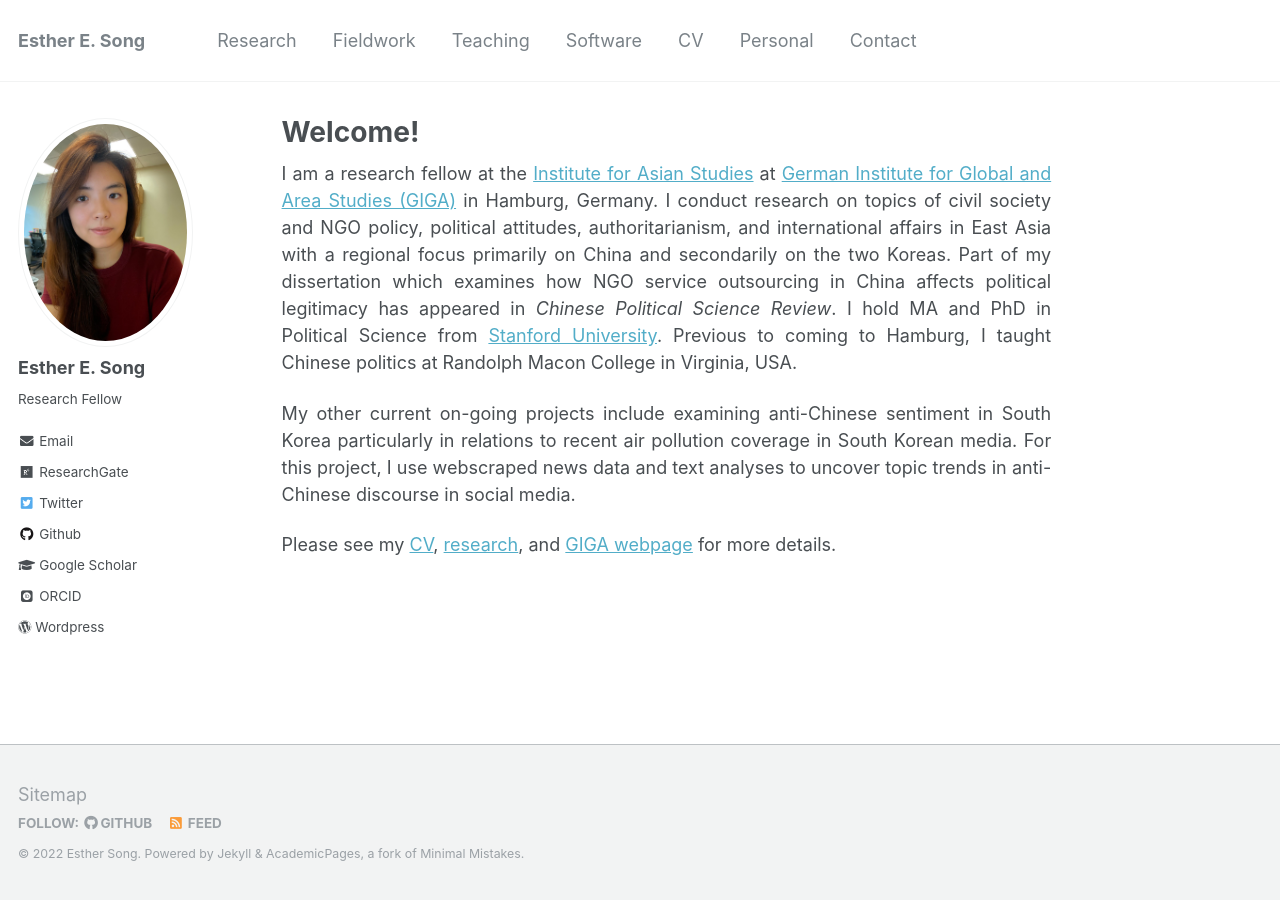
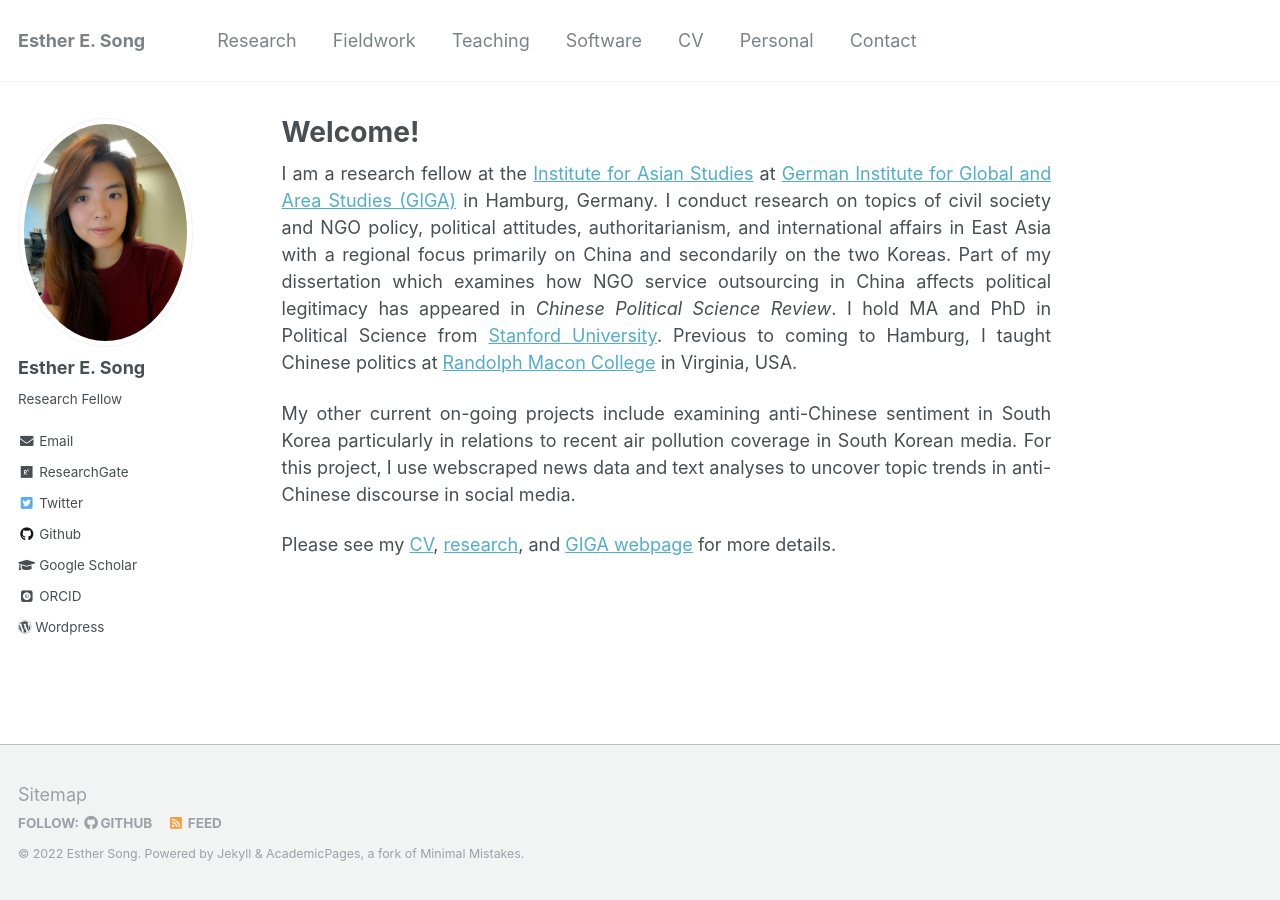
Before and after one commit to ehsong/ehsong.github.io, a Jekyll site: the page built from _pages/about.md, in a window 1280 px wide. Built offline with Jekyll 4.4.1, drawn with Linux system fonts in a browser that asks for light colours; some web fonts are replaced; part of the change alters nothing that is shown.

```diff
--- a/_pages/about.md
+++ b/_pages/about.md
@@ -7,7 +7,7 @@ redirect_from:
   - /about/
   - /about.html
 ---
-I am a research fellow at the [Institute for Asian Studies](https://www.giga-hamburg.de/en/institutes/giga-institute-for-asian-studies/) at [German Institute for Global and Area Studies (GIGA)](https://www.giga-hamburg.de/en/) in Hamburg, Germany. I conduct research on topics of civil society and NGO policy, political attitudes, authoritarianism, and international affairs in East Asia with a regional focus primarily on China and secondarily on the two Koreas. Part of my dissertation which examines how NGO service outsourcing in China affects political legitimacy has appeared in *Chinese Political Science Review*. I hold MA and PhD in Political Science from [Stanford University](https://stanford.edu). Previous to coming to Hamburg, I taught Chinese politics at Randolph Macon College in Virginia, USA.
+I am a research fellow at the [Institute for Asian Studies](https://www.giga-hamburg.de/en/institutes/giga-institute-for-asian-studies/) at [German Institute for Global and Area Studies (GIGA)](https://www.giga-hamburg.de/en/) in Hamburg, Germany. I conduct research on topics of civil society and NGO policy, political attitudes, authoritarianism, and international affairs in East Asia with a regional focus primarily on China and secondarily on the two Koreas. Part of my dissertation which examines how NGO service outsourcing in China affects political legitimacy has appeared in *Chinese Political Science Review*. I hold MA and PhD in Political Science from [Stanford University](https://stanford.edu). Previous to coming to Hamburg, I taught Chinese politics at [Randolph Macon College](https://www.rmc.edu/) in Virginia, USA.
 
 My other current on-going projects include examining anti-Chinese sentiment in South Korea particularly in relations to recent air pollution coverage in South Korean media. For this project, I use webscraped news data and text analyses to uncover topic trends in anti-Chinese discourse in social media.
 
```
